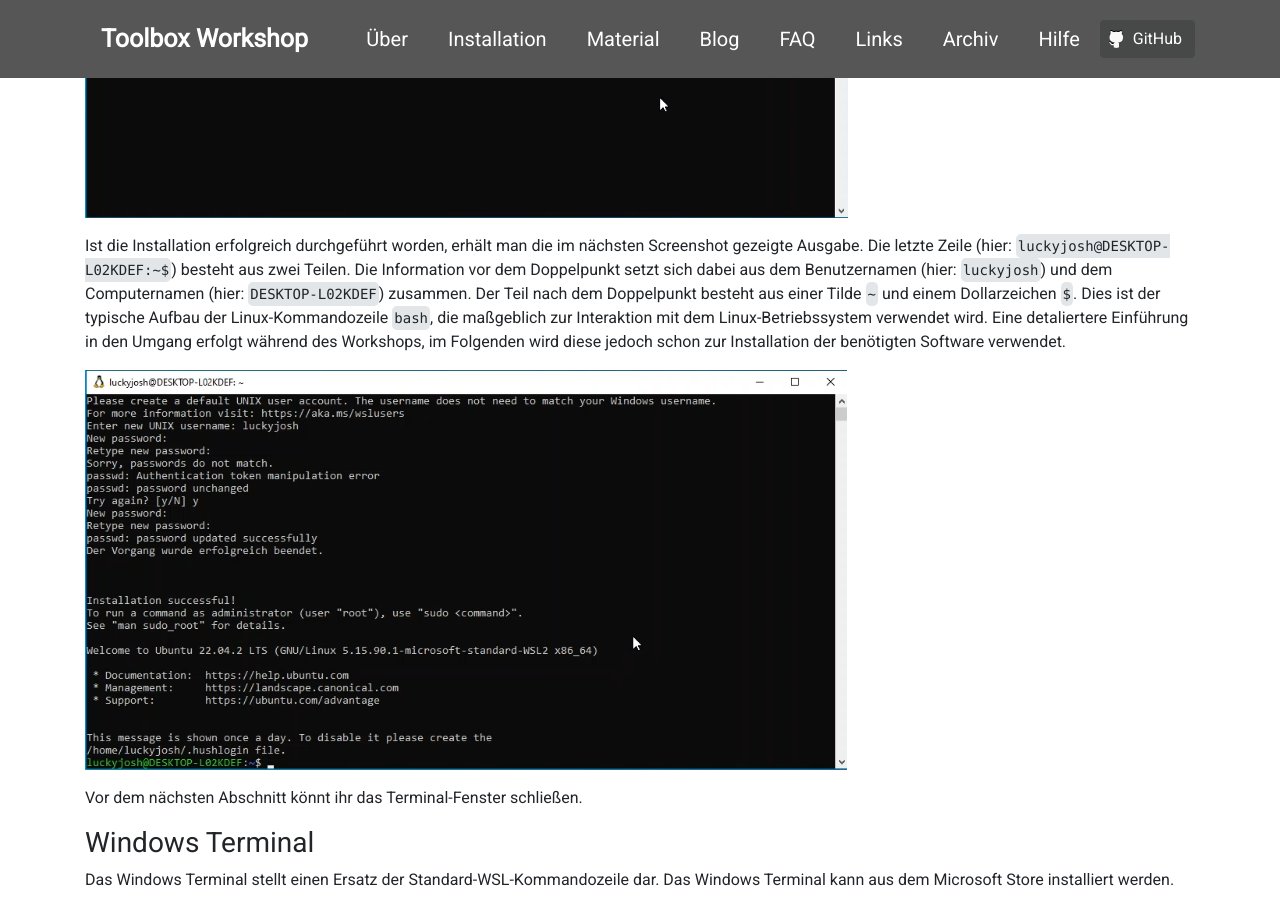
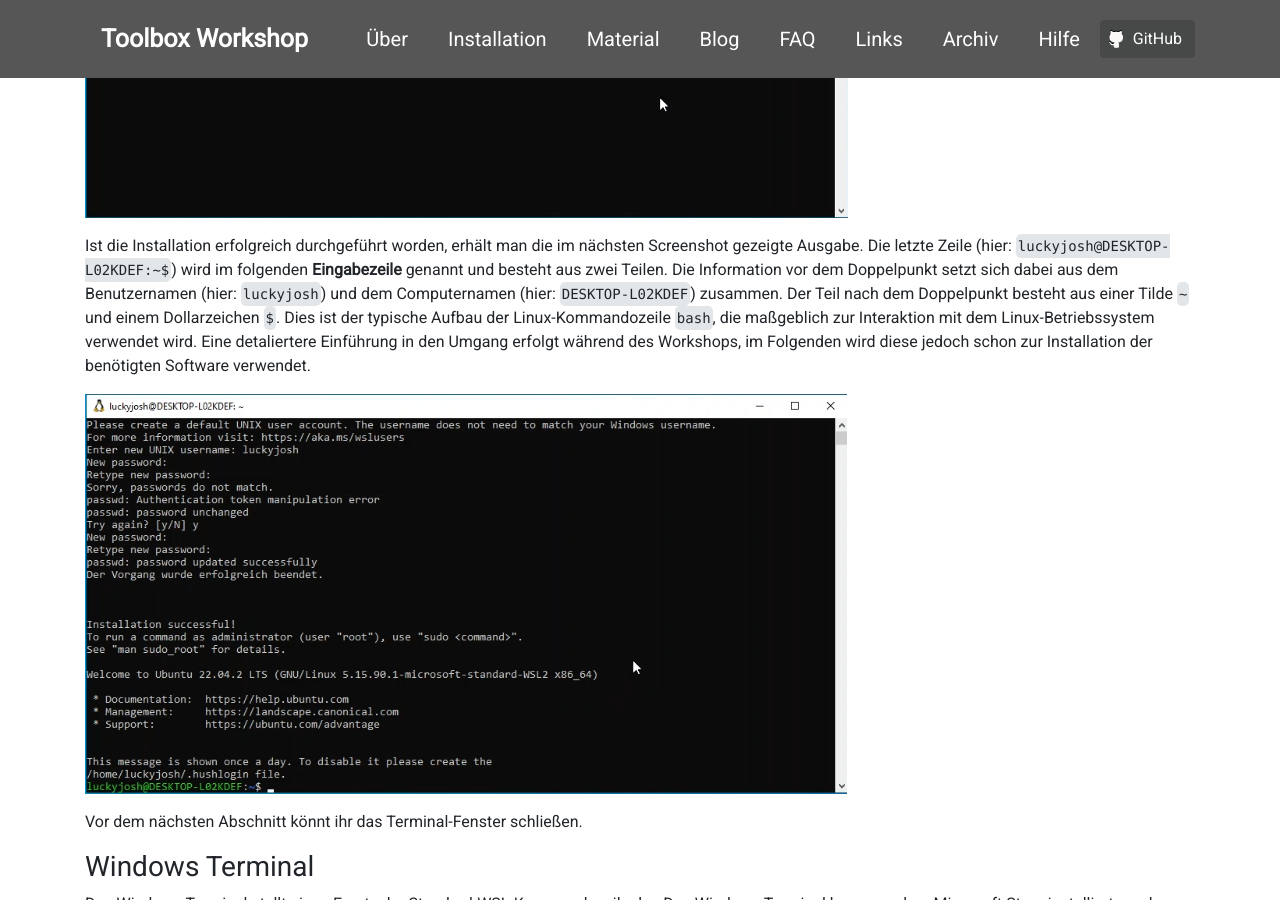
Before and after one commit to pep-dortmund/homepage-toolbox, a Jekyll site: the page built from install/windows.md, in a window 1280 px wide and 900 px high, scrolled down 9485 px. Built offline with Jekyll 4.4.1, drawn with Linux system fonts in a browser that asks for light colours; nearby versions of some CDN libraries.

Commit message:
add definition of 'Eingabezeile'

```diff
--- a/install/windows.md
+++ b/install/windows.md
@@ -195,7 +195,8 @@
 
 Ist die Installation erfolgreich durchgeführt worden,
 erhält man die im nächsten Screenshot gezeigte Ausgabe.
-Die letzte Zeile (hier: `luckyjosh@DESKTOP-L02KDEF:~$`) besteht aus zwei Teilen.
+Die letzte Zeile (hier: `luckyjosh@DESKTOP-L02KDEF:~$`) wird im folgenden **Eingabezeile** genannt
+und besteht aus zwei Teilen.
 Die Information vor dem Doppelpunkt setzt sich dabei aus dem Benutzernamen (hier: `luckyjosh`) und dem Computernamen (hier: `DESKTOP-L02KDEF`) zusammen.
 Der Teil nach dem Doppelpunkt besteht aus einer Tilde `~` und einem Dollarzeichen `$`.
 Dies ist der typische Aufbau der Linux-Kommandozeile `bash`, die maßgeblich zur Interaktion
```
